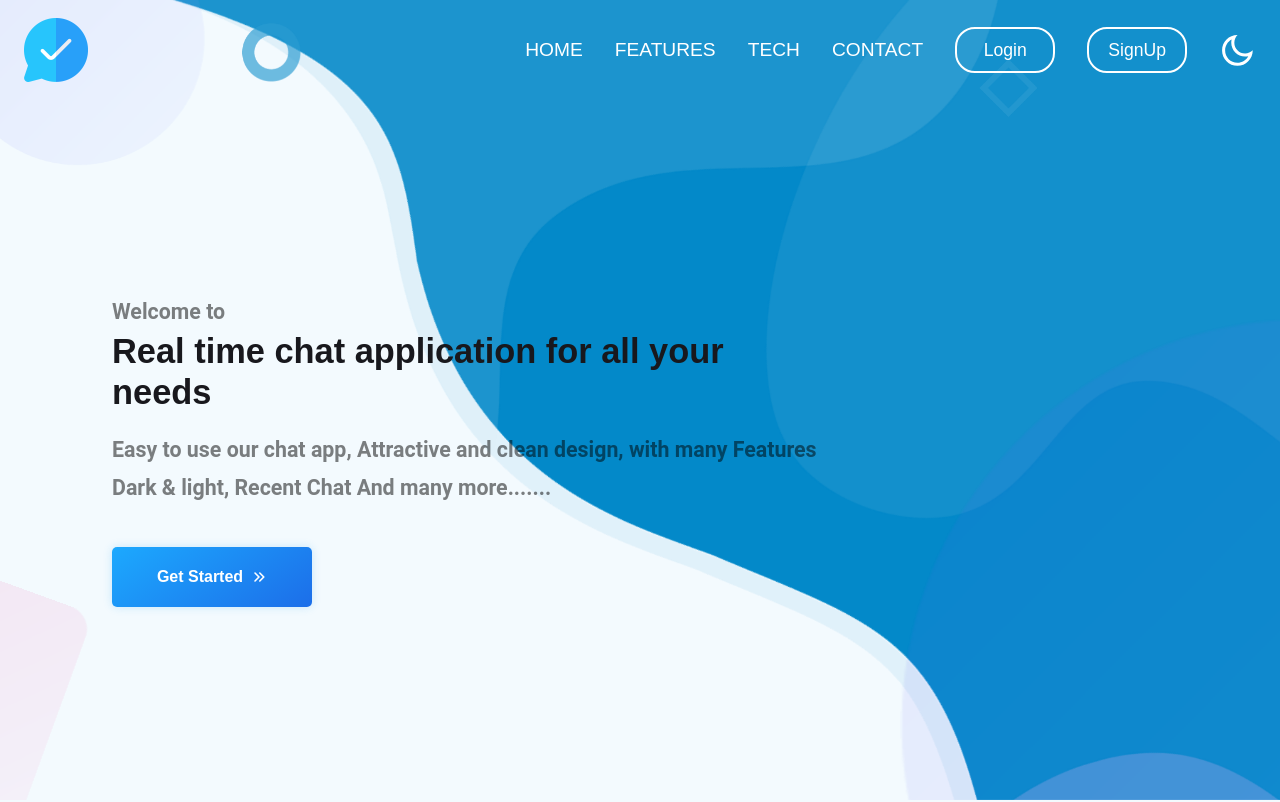
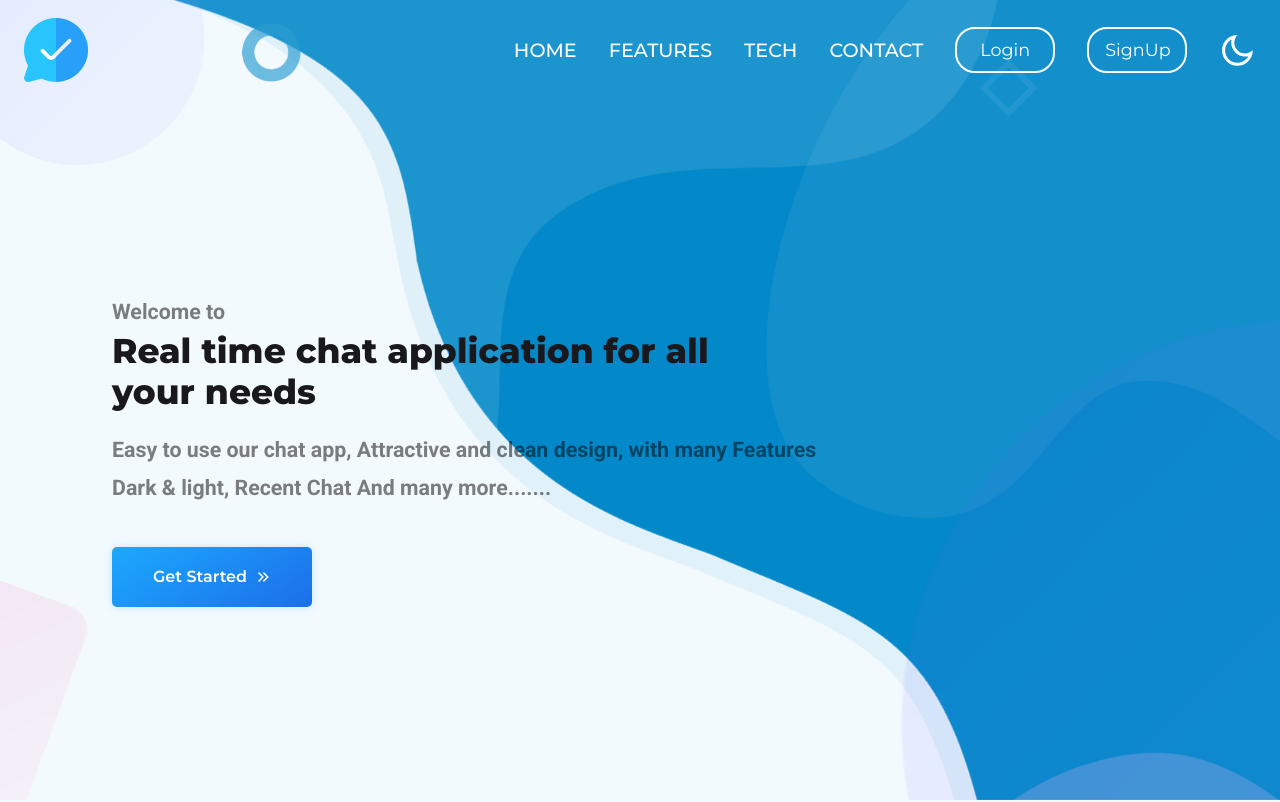
Before and after one commit to Shivaraj777/G-Link, a React (Create React App) app in the folder client/: page / in a window 1280 px wide. Shown: the top 802 px of the page. Built offline with nearby package versions, Linux system fonts and the light colour scheme.

Commit message:
use google fonts api for styling

```diff
--- a/client/src/index.css
+++ b/client/src/index.css
@@ -1,6 +1,10 @@
 /* @tailwind base;
 @tailwind components;
 @tailwind utilities; */
+
+/* import google fonts styling */
+@import url('https://fonts.googleapis.com/css2?family=Montserrat:wght@100;200;300;400;500;600;700;800;900&display=swap');
+@import url('https://fonts.googleapis.com/css2?family=Roboto:wght@100;300;400;500;700;900&display=swap');
 
 @import 'tailwindcss/base'; /* Preflight will be injected here */
 @import 'tailwindcss/components';
```
